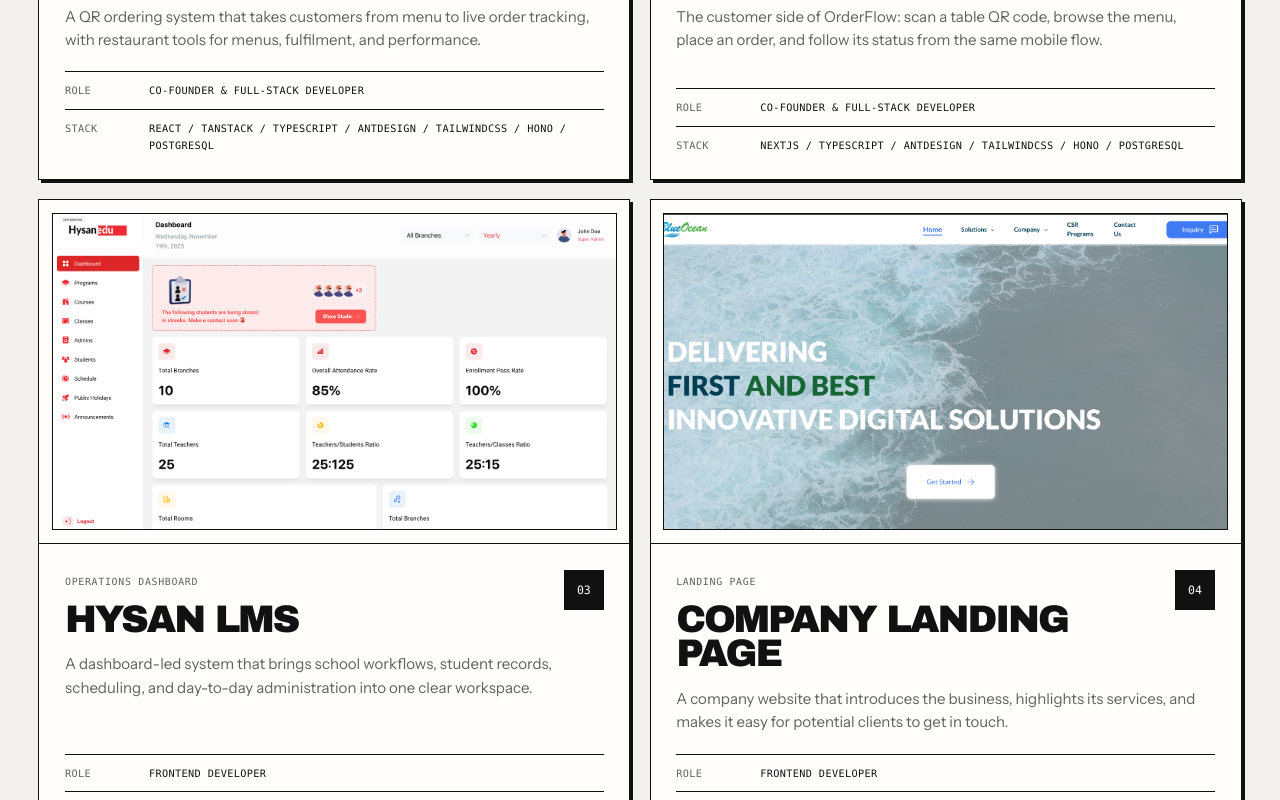
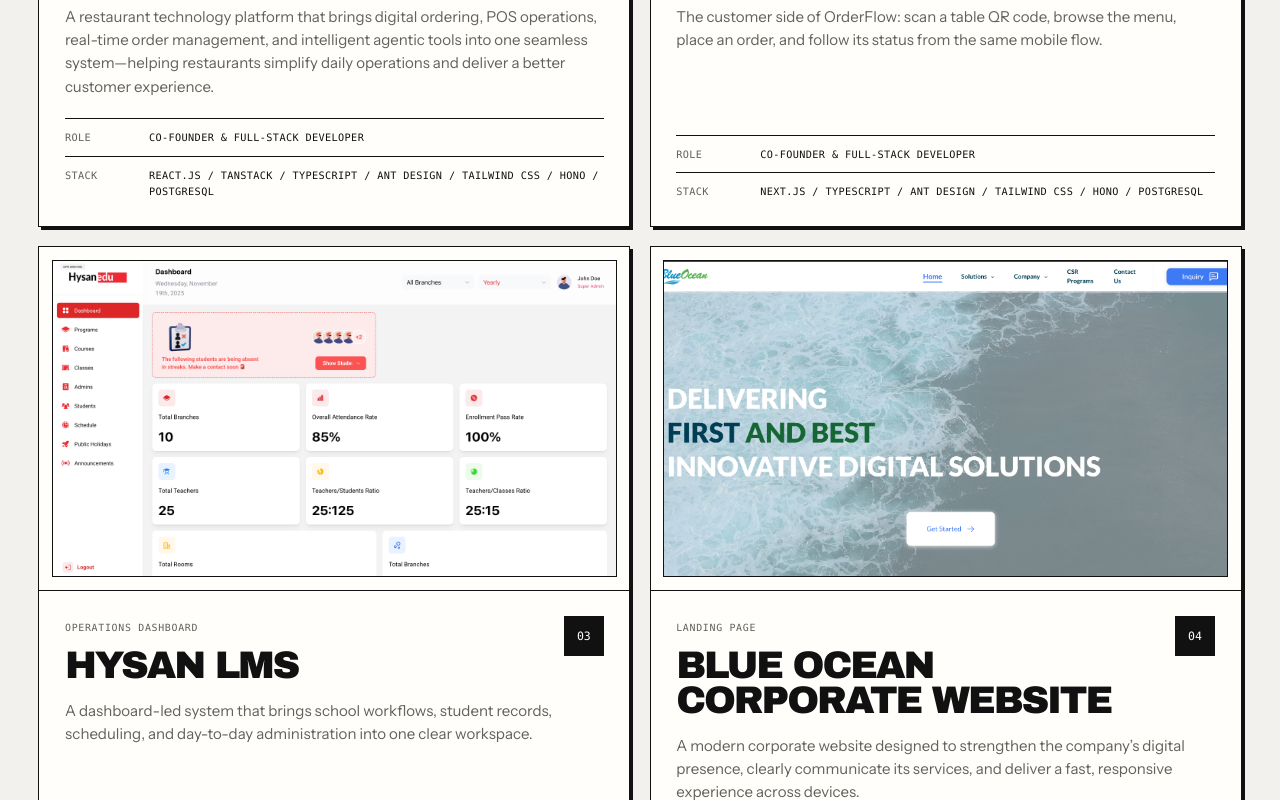
Before and after one commit to thawzzin/portfolio-v3, a Next.js app: page / in a window 1280 px wide. Shown: the part 1600-2400 px from the top of the page. Built offline with nearby package versions, Linux system fonts and the light colour scheme.

Commit message:
fix: content changes

```diff
--- a/app/portfolio-data.ts
+++ b/app/portfolio-data.ts
@@ -32,13 +32,13 @@
     type: "Restaurant platform",
     role: "Co-founder & Full-Stack Developer",
     description:
-      "A QR ordering system that takes customers from menu to live order tracking, with restaurant tools for menus, fulfilment, and performance.",
+      "A restaurant technology platform that brings digital ordering, POS operations, real-time order management, and intelligent agentic tools into one seamless system—helping restaurants simplify daily operations and deliver a better customer experience.",
     stack: [
-      "React",
+      "React.js",
       "TanStack",
       "TypeScript",
-      "AntDesign",
-      "Tailwindcss",
+      "Ant Design",
+      "Tailwind CSS",
       "Hono",
       "PostgreSQL",
     ],
@@ -53,10 +53,10 @@
     description:
       "The customer side of OrderFlow: scan a table QR code, browse the menu, place an order, and follow its status from the same mobile flow.",
     stack: [
-      "Nextjs",
+      "Next.js",
       "TypeScript",
-      "AntDesign",
-      "Tailwindcss",
+      "Ant Design",
+      "Tailwind CSS",
       "Hono",
       "PostgreSQL",
     ],
@@ -94,11 +94,11 @@
   {
     number: "04",
     slug: "landing",
-    title: "Company Landing page",
+    title: "Blue Ocean Corporate Website",
     type: "Landing page",
     role: "Frontend Developer",
     description:
-      "A company website that introduces the business, highlights its services, and makes it easy for potential clients to get in touch.",
+      "A modern corporate website designed to strengthen the company’s digital presence, clearly communicate its services, and deliver a fast, responsive experience across devices.",
     stack: [
       "React.js",
       "TypeScript",
@@ -112,7 +112,7 @@
 
 export const experiences: readonly Experience[] = [
   {
-    company: "Orderflow",
+    company: "OrderFlow",
     role: "Co-founder & Full-Stack Developer",
     period: "Dec 2025 — present",
   },
@@ -171,7 +171,7 @@
   {
     label: "Frontend",
     items: [
-      "React",
+      "React.js",
       "Next.js",
       "TypeScript",
       "JavaScript",
@@ -188,7 +188,7 @@
       "Express",
       "Nestjs",
       "PostgreSQL",
-      "MySql",
+      "MySQL",
       "MongoDB",
       "Prisma",
     ],
```
